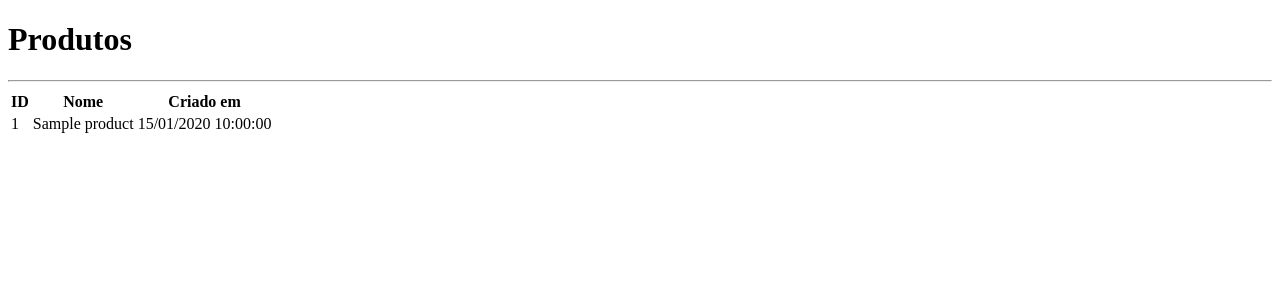
After one commit to JoyceCarvalho/SymfonyBase, a Symfony app: template templates/admin/product/index.html.twig in a window 1280 px wide. The commit adds this page. Shown: the top 300 px of the page. Run offline with Twig, Linux system fonts and the light colour scheme; the template is opened without the code that fills it: most values are stand-ins (such as "Sample title", 1, 10 or a date in 2020); some libraries are stand-ins or nearby versions.

Commit message:
Ajustes no CRUD e inicio do projeto com twig

```diff
--- a/assets/styles/app.css
+++ b/assets/styles/app.css
@@ -1,5 +1,4 @@
 @import '~bootstrap';
 
 body {
-    background-color: lightgray;
 }
--- /dev/null
+++ b/templates/admin/product/index.html.twig
@@ -0,0 +1,33 @@
+{% extends 'base.html.twig' %}
+
+{% block title %}Produtos{% endblock %}
+
+{% block body %}
+
+<div class="row">
+    <div class="col-12">
+        <h1>Produtos</h1>
+        <hr>
+    </div>
+    <div class="col-12">
+        <table class="table datatables">
+            <thead>
+                <tr>
+                    <th>ID</th>
+                    <th>Nome</th>
+                    <th>Criado em</th>
+                </tr>
+            </thead>
+            <tbody>
+                {% for product in products %}
+                    <tr>
+                        <td> {{ product.id }} </td>
+                        <td> {{ product.name }} </td>
+                        <td> {{ product.createdAt | date('d/m/Y H:i:s') }} </td>
+                    </tr>
+                {% endfor %}
+            </tbody>
+        </table>
+    </div>
+</div>
+{% endblock %}
--- a/templates/base.html.twig
+++ b/templates/base.html.twig
@@ -17,6 +17,8 @@
         {% endblock %}
     </head>
     <body>
-        {% block body %}{% endblock %}
+        <div class="container">
+            {% block body %}{% endblock %}
+        </div>
     </body>
 </html>
```
Also changed, not shown: src/Controller/Admin/ProductController.php (added, +72 -0 lines), src/Controller/DefaultController.php (+0 -31 lines).
